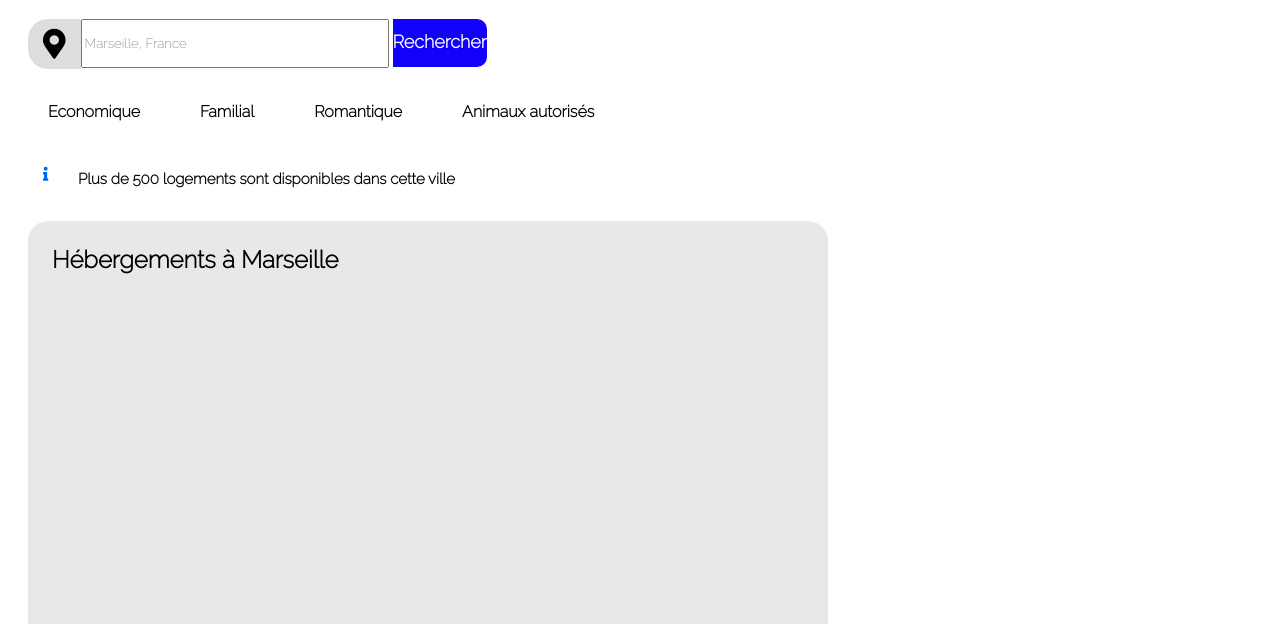
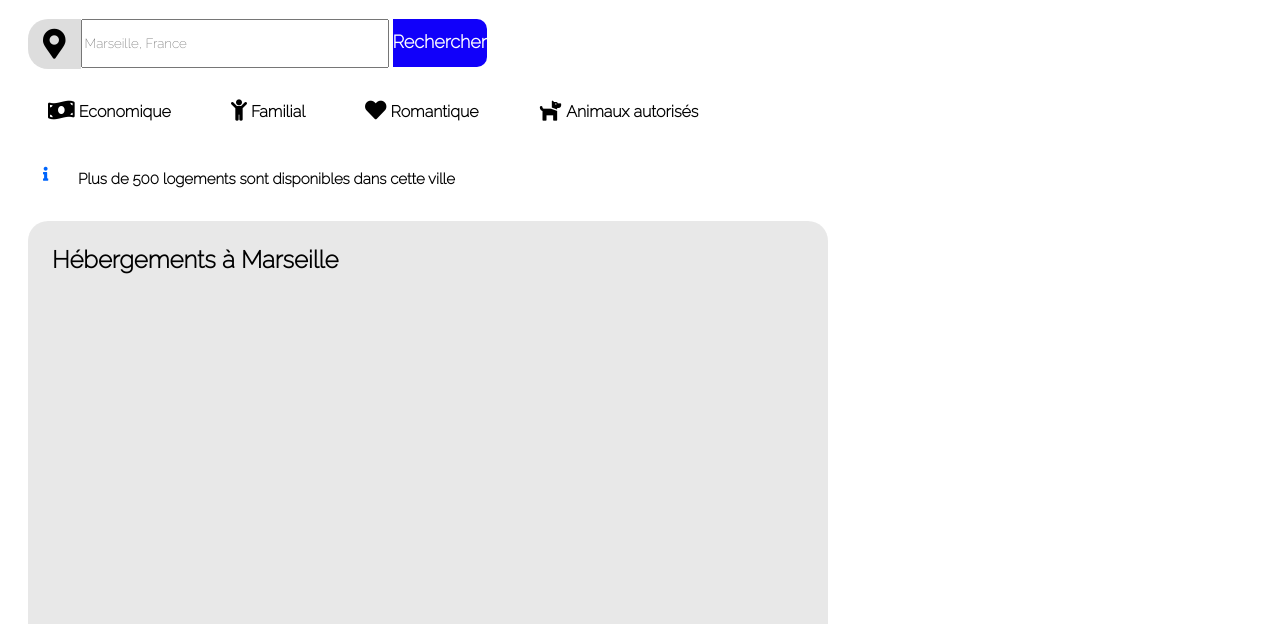
Before and after one commit to schoto/AkhmetkhanovKazbek_2_29072021, a plain HTML site: page index.html in a window 1280 px wide. Shown: the part 176-800 px from the top of the page. Drawn offline with Linux system fonts and the light colour scheme.

Commit message:
added icons from font awesome for economique, familial, romantique and animaux autorisés, colors are not changed yet

```diff
--- a/index.html
+++ b/index.html
@@ -54,10 +54,10 @@
   </div> <br>
   <div class="filtres_container">
     <ul class="filtres">
-      <li class="economique">Economique</li>
-      <li class="familial">Familial</li>
-      <li class="romantique">Romantique</li>
-      <li class="animaux_autorises">Animaux autorisés</li>
+      <li class="economique"><i class="fas fa-money-bill-wave fa-lg"></i> Economique</li>
+      <li class="familial"><i class="fas fa-child fa-lg"></i> Familial</li>
+      <li class="romantique"><i class="fas fa-heart fa-lg"></i> Romantique</li>
+      <li class="animaux_autorises"><i class="fas fa-dog fa-lg"></i> Animaux autorisés</li>
     </ul>
   </div> <br>
   <div class="image_info">
```
